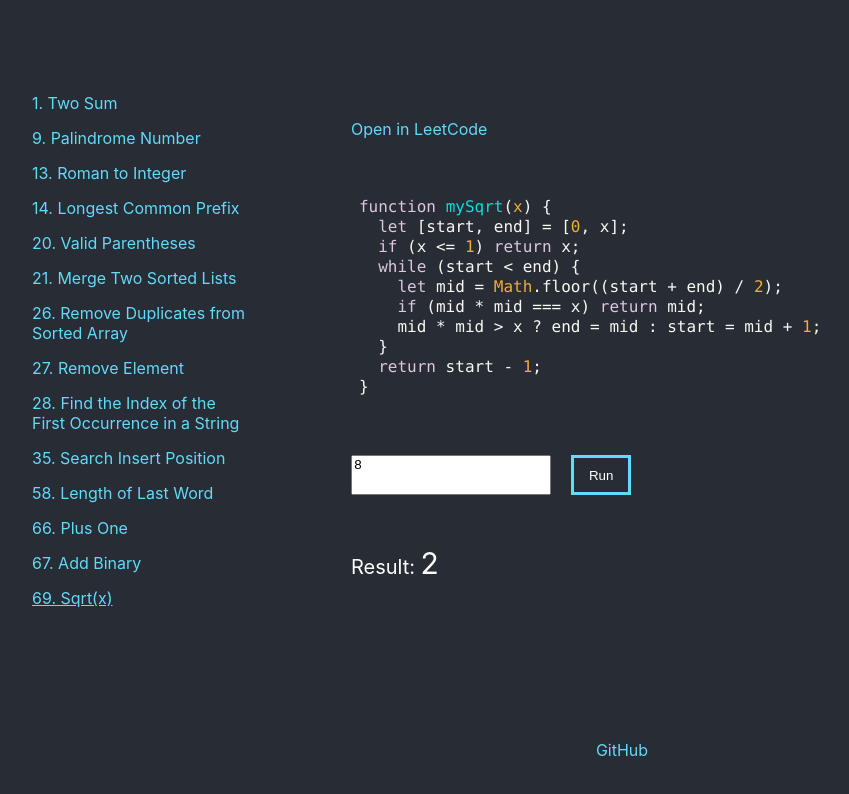
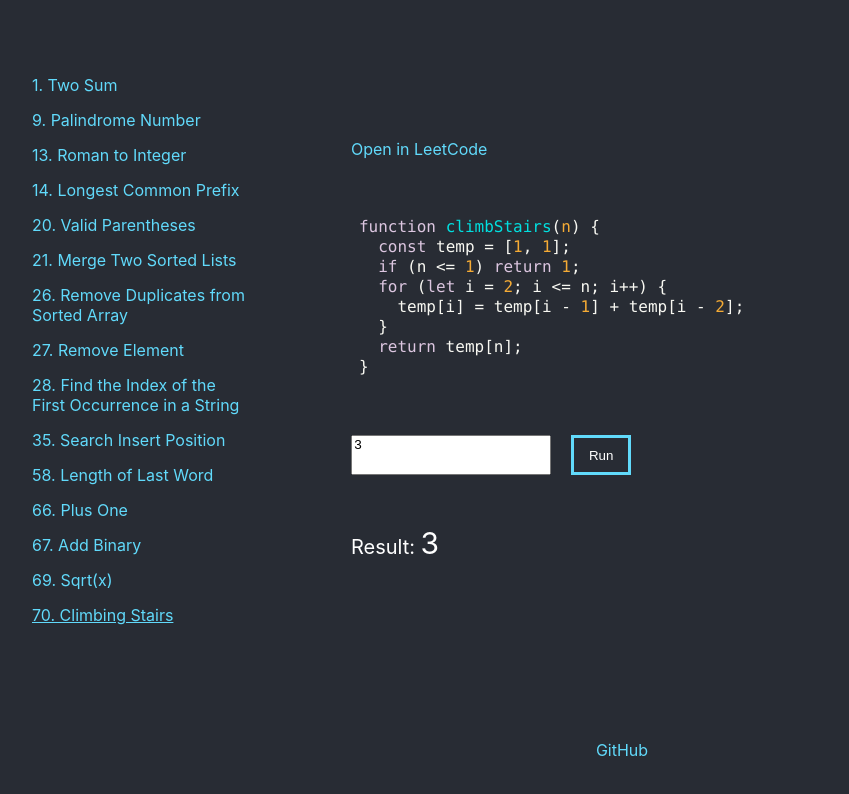
Before and after one commit to leopard-work/leetcode-app, a React (Create React App) app: page / in a window 1280 px wide. Shown: the top 794 px of the page, without its empty margins (18-867 px from the left). Built offline with nearby package versions, Linux system fonts and the light colour scheme.

Commit message:
+ 70. Climbing Stairs

```diff
--- /dev/null
+++ b/src/components/70_climbing_stairs.ts
@@ -0,0 +1,10 @@
+export function climbStairs(n: number): number {
+  const temp = [1, 1];
+  if (n <= 1) return 1;
+  for (let i = 2; i <= n; i++) {
+    temp[i] = temp[i - 1] + temp[i - 2];
+  }
+  return temp[n];
+}
+
+export const climbStairsInitial = 3;
--- a/src/components/index.ts
+++ b/src/components/index.ts
@@ -12,3 +12,4 @@ export * from "./58_length_of_last_word";
 export * from "./66_plus_one";
 export * from "./67_add_binary";
 export * from "./69_sqrt_x";
+export * from "./70_climbing_stairs";
--- a/src/components/list.ts
+++ b/src/components/list.ts
@@ -2,6 +2,8 @@ import {
   addBinary,
   addBinaryInitial,
   addBinaryParse,
+  climbStairs,
+  climbStairsInitial,
   isPalindrome,
   isPalindromeInitial,
   isValid,
@@ -36,7 +38,7 @@ import {
 } from "./index";
 
 const URL = "https://leetcode.com/problems/";
-export const FIRSTRUN = 69;
+export const FIRSTRUN = 70;
 
 export const listData = [
   {
@@ -148,4 +150,11 @@ export const listData = [
     link: `${URL}sqrtx/`,
     initial: mySqrtInitial,
   },
+  {
+    f: climbStairs,
+    id: "70",
+    name: "70. Climbing Stairs",
+    link: `${URL}climbing-stairs/`,
+    initial: climbStairsInitial,
+  },
 ];
```
